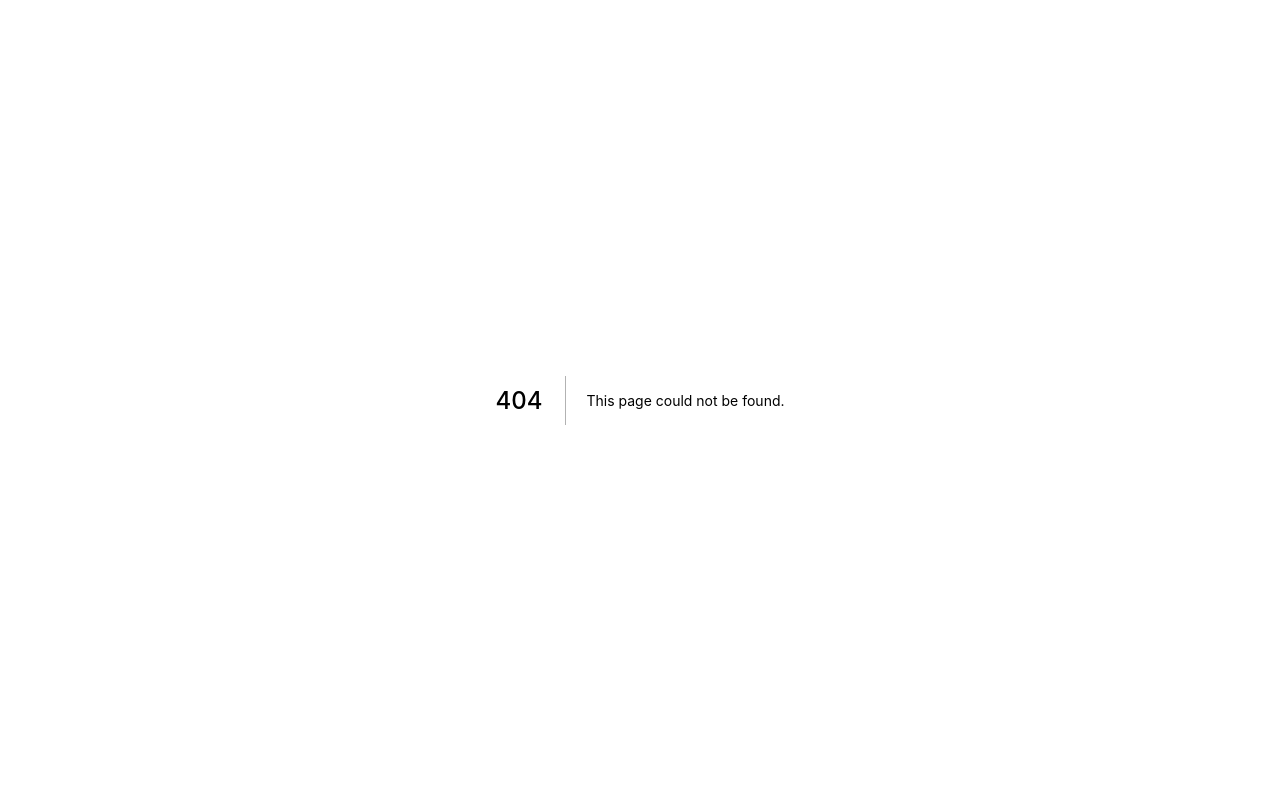
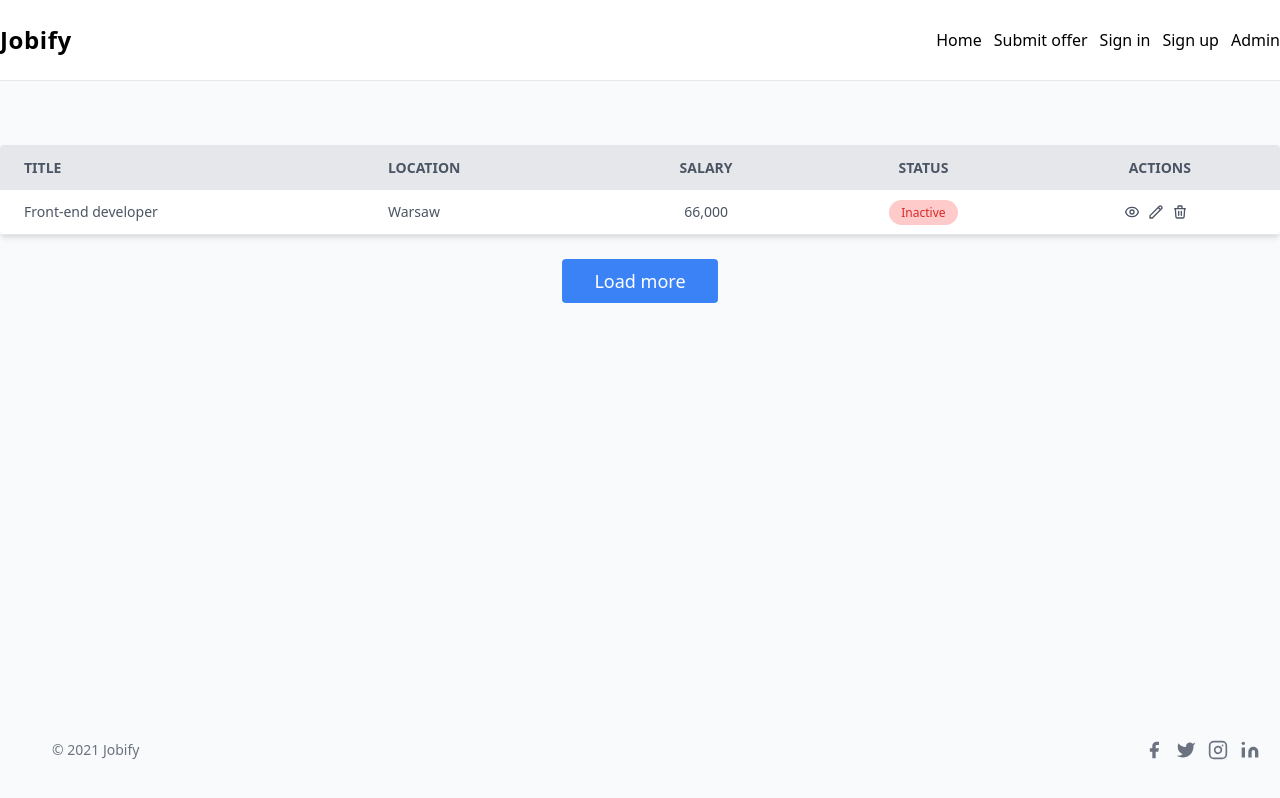
Before and after one commit to mateuszwiniarczyk/jobify, a Next.js app: page /admin in a window 1280 px wide. Before the commit this address had no page. Built offline with nearby package versions, Linux system fonts and the light colour scheme.

Commit message:
Add basic view of admin dashboard

```diff
--- a/components/Navigation/index.js
+++ b/components/Navigation/index.js
@@ -26,6 +26,11 @@
           })}>
           <li className="w-full flex lg:inline-flex lg:ml-3 lg:w-auto">
             <Link href="/">
+              <a className="w-full py-2 lg:w-auto lg:py-0">Home</a>
+            </Link>
+          </li>
+          <li className="w-full flex lg:inline-flex lg:ml-3 lg:w-auto">
+            <Link href="/">
               <a className="w-full py-2 lg:w-auto lg:py-0">Submit offer</a>
             </Link>
           </li>
@@ -39,6 +44,11 @@
               <a className="w-full py-2 lg:w-auto lg:py-0">Sign up</a>
             </Link>
           </li>
+          <li className="w-full flex lg:inline-flex lg:ml-3 lg:w-auto">
+            <Link href="/admin">
+              <a className="w-full py-2 lg:w-auto lg:py-0">Admin</a>
+            </Link>
+          </li>
         </ul>
       </div>
     </nav>
--- /dev/null
+++ b/pages/admin.js
@@ -0,0 +1,112 @@
+import React from 'react';
+import Layout from 'components/Layout';
+import Link from 'next/link';
+
+const Admin = () => {
+  return (
+    <Layout>
+      <section className="text-gray-600 body-font">
+        <div className="min-w-screen flex items-center justify-center font-sans overflow-hidden">
+          <div className="w-full">
+            <div className="bg-white shadow-md rounded my-6 overflow-y-auto">
+              <table className="min-w-max w-full table-auto">
+                <thead>
+                  <tr className="bg-gray-200 text-gray-600 uppercase text-sm leading-normal">
+                    <th className="py-3 px-6 text-left">Title</th>
+                    <th className="py-3 px-6 text-left">Location</th>
+                    <th className="py-3 px-6 text-center">Salary</th>
+                    <th className="py-3 px-6 text-center">Status</th>
+                    <th className="py-3 px-6 text-center">Actions</th>
+                  </tr>
+                </thead>
+                <tbody className="text-gray-600 text-sm font-light">
+                  <tr className="border-b border-gray-200 hover:bg-gray-100">
+                    <td className="py-3 px-6 text-left whitespace-nowrap">
+                      <div className="flex items-center">
+                        <span className="font-medium">Front-end developer</span>
+                      </div>
+                    </td>
+                    <td className="py-3 px-6 text-left">
+                      <div className="flex items-center">
+                        <span>Warsaw</span>
+                      </div>
+                    </td>
+                    <td className="py-3 px-6 text-center">66,000</td>
+                    <td className="py-3 px-6 text-center">
+                      <span className="cursor-pointer py-1 px-3 rounded-full text-xs bg-red-200 text-red-600">
+                        Inactive
+                      </span>
+                    </td>
+                    <td className="py-3 px-6 text-center">
+                      <div className="flex item-center justify-center">
+                        <Link href={`/offer`}>
+                          <div className="cursor-pointer w-4 mr-2 transform hover:text-purple-500 hover:scale-110">
+                            <svg
+                              xmlns="http://www.w3.org/2000/svg"
+                              fill="none"
+                              viewBox="0 0 24 24"
+                              stroke="currentColor">
+                              <path
+                                strokeLinecap="round"
+                                strokeLinejoin="round"
+                                strokeWidth="2"
+                                d="M15 12a3 3 0 11-6 0 3 3 0 016 0z"
+                              />
+                              <path
+                                strokeLinecap="round"
+                                strokeLinejoin="round"
+                                strokeWidth="2"
+                                d="M2.458 12C3.732 7.943 7.523 5 12 5c4.478 0 8.268 2.943 9.542 7-1.274 4.057-5.064 7-9.542 7-4.477 0-8.268-2.943-9.542-7z"
+                              />
+                            </svg>
+                          </div>
+                        </Link>
+                        <Link href={`/offer`}>
+                          <div className="cursor-pointer w-4 mr-2 transform hover:text-purple-500 hover:scale-110">
+                            <svg
+                              xmlns="http://www.w3.org/2000/svg"
+                              fill="none"
+                              viewBox="0 0 24 24"
+                              stroke="currentColor">
+                              <path
+                                strokeLinecap="round"
+                                strokeLinejoin="round"
+                                strokeWidth="2"
+                                d="M15.232 5.232l3.536 3.536m-2.036-5.036a2.5 2.5 0 113.536 3.536L6.5 21.036H3v-3.572L16.732 3.732z"
+                              />
+                            </svg>
+                          </div>
+                        </Link>
+                        <div className="cursor-pointer w-4 mr-2 transform hover:text-purple-500 hover:scale-110">
+                          <svg
+                            xmlns="http://www.w3.org/2000/svg"
+                            fill="none"
+                            viewBox="0 0 24 24"
+                            stroke="currentColor">
+                            <path
+                              strokeLinecap="round"
+                              strokeLinejoin="round"
+                              strokeWidth="2"
+                              d="M19 7l-.867 12.142A2 2 0 0116.138 21H7.862a2 2 0 01-1.995-1.858L5 7m5 4v6m4-6v6m1-10V4a1 1 0 00-1-1h-4a1 1 0 00-1 1v3M4 7h16"
+                            />
+                          </svg>
+                        </div>
+                      </div>
+                    </td>
+                  </tr>
+                </tbody>
+              </table>
+            </div>
+            <div className="mx-4 mb-4">
+              <button className="flex mx-auto text-white bg-blue-500 border-0 py-2 px-8 focus:outline-none hover:bg-blue-600 rounded text-lg">
+                Load more
+              </button>
+            </div>
+          </div>
+        </div>
+      </section>
+    </Layout>
+  );
+};
+
+export default Admin;
```
